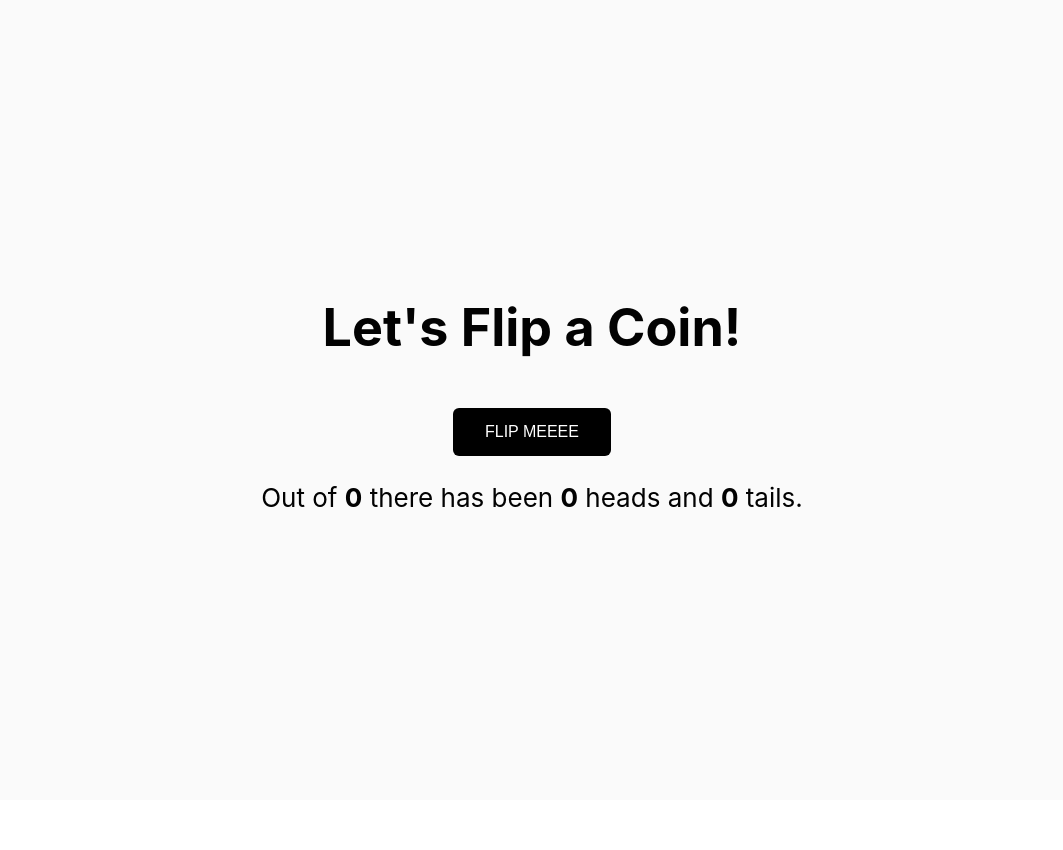
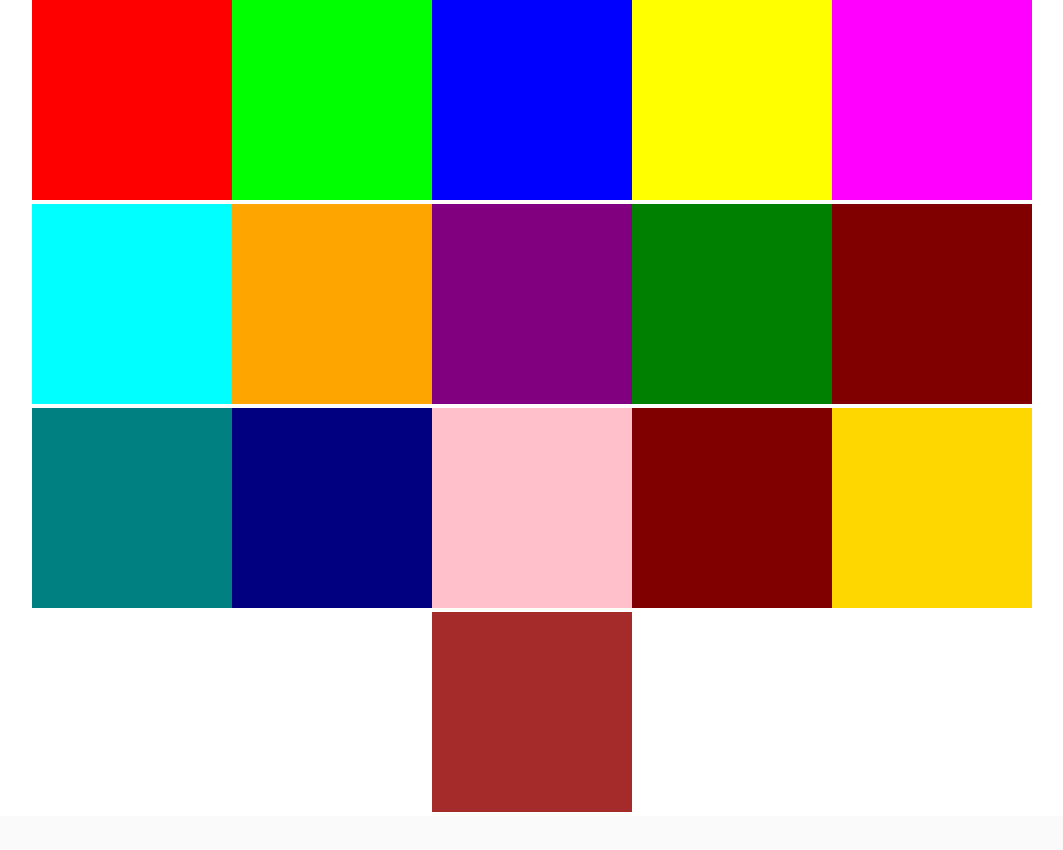
Before and after one commit to sydmasina/state, a React (Create React App) app: page / in a window 1280 px wide. Shown: the top 850 px of the page, without its empty margins (108-1171 px from the left). Before the commit the page ends 800 px from the top, so only its background shows below. Built offline with nearby package versions, Linux system fonts and the light colour scheme.

Commit message:
Add colorBloker components

```diff
--- a/src/App.js
+++ b/src/App.js
@@ -3,14 +3,16 @@
 // import RandoGame from './Components/RandoGame/RandoGame';
 // import Dice from './Components/Dice/Dice';
 // import TodoList from './Components/TodoList/TodoList';
-import CoinFlipper from './Components/CoinFlip/CoinFlipper';
+// import CoinFlipper from './Components/CoinFlip/CoinFlipper';
+import ColorBlocker from './Components/ColorBlock/ColorBlocker';
 import './App.css';
 
 function App() {
   return (
     <div className="App">
+      <ColorBlocker />
       <header className="App-header">
-        <CoinFlipper />
+
       </header>
     </div>
   );
--- /dev/null
+++ b/src/Components/ColorBlock/Color.css
@@ -0,0 +1,13 @@
+.color-div{
+    width: 200px;
+    height: 200px;
+    display: inline-block;
+}
+
+.colorBlocker-wrapper {
+    margin-right: auto; /* 1 */
+    margin-left: auto; /* 1 */
+    max-width:1160px; /* 2 */
+    padding-right: 0px; /* 3 */
+    padding-left: 0px; /* 3 */
+}
--- /dev/null
+++ b/src/Components/ColorBlock/Color.js
@@ -0,0 +1,29 @@
+import React, { Component } from 'react';
+import './Color.css'
+
+class Color extends Component {
+
+    constructor(props){
+        super(props);
+        this.state = {
+            blockColor: null
+        }
+        this.randomColor = this.randomColor.bind(this);
+    }
+    static defaultProps = {
+        defaultColors: ["#FF0000", "#00FF00", "#0000FF", "#FFFF00", "#FF00FF", "#00FFFF", "#FFA500", "#800080", "#008000", "#800000", "#008080", "#000080", "#FFC0CB", "#800000", "#FFD700", "#A52A2A"]
+    }
+    randomColor(){
+        let randIdx = Math.floor(Math.random() * this.props.defaultColors.length)
+        this.setState({blockColor: this.props.defaultColors[randIdx]})
+    }
+    render(){
+        return(
+            <div className='color-div' onClick={this.randomColor}
+            style={{backgroundColor: this.state.blockColor ? this.state.blockColor : this.props.color}}>
+            </div>
+        )
+    }
+}
+
+export default Color;
--- /dev/null
+++ b/src/Components/ColorBlock/ColorBlocker.js
@@ -0,0 +1,25 @@
+import React, { Component } from 'react';
+import Color from './Color';
+import './Color.css';
+
+class ColorBlocker extends Component {
+    static defaultProps = {
+        colors: ["#FF0000", "#00FF00", "#0000FF", "#FFFF00", "#FF00FF", "#00FFFF", "#FFA500", "#800080", "#008000", "#800000", "#008080", "#000080", "#FFC0CB", "#800000", "#FFD700", "#A52A2A"]
+    }
+    constructor(props){
+        super(props);
+    }
+    render(){
+        return (
+            <div className='colorBlocker-wrapper'>
+                {
+                this.props.colors.map(color=>{
+                    return <Color color={color}/>
+                })
+                }
+            </div>
+
+        )
+    }
+}
+export default ColorBlocker;
```
